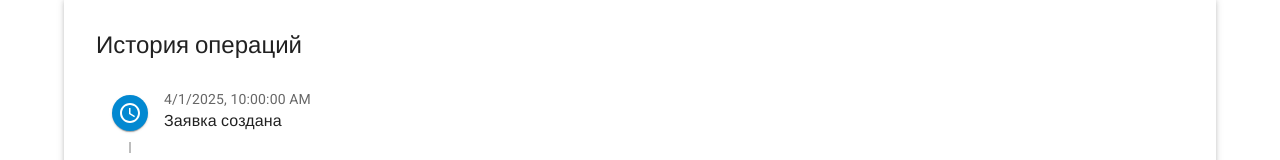
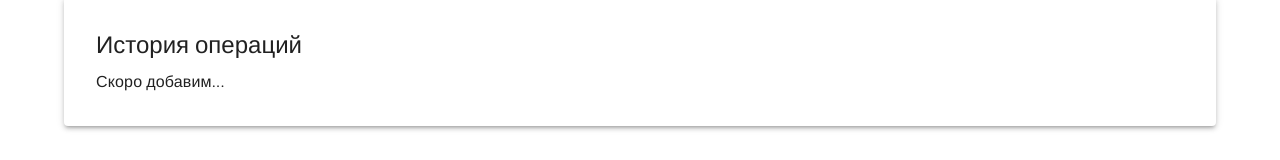
Before and after one commit to moevm/nosql1h25-electronics, a React (Vite) app in the folder frontend/: page /product/1 in a window 1280 px wide. Shown: the part 608-768 px from the top of the page. Built offline with nearby package versions, Linux system fonts and the light colour scheme; a web font is replaced by a local one; what mui-tel-input would draw is missing.

Commit message:
feat: patch timeline

```diff
--- a/frontend/src/components/ui/ProductTimeline.tsx
+++ b/frontend/src/components/ui/ProductTimeline.tsx
@@ -52,6 +52,8 @@ const getDescription = (item: TimelineItemType) => {
 };
 
 const ProductTimeline = ({ timeline }: { timeline: TimelineItemType[] }) => {
+  return <Typography>Скоро добавим...</Typography>;
+
   const { ref, inView } = useInView({ threshold: 0.2 });
 
   return (
```
